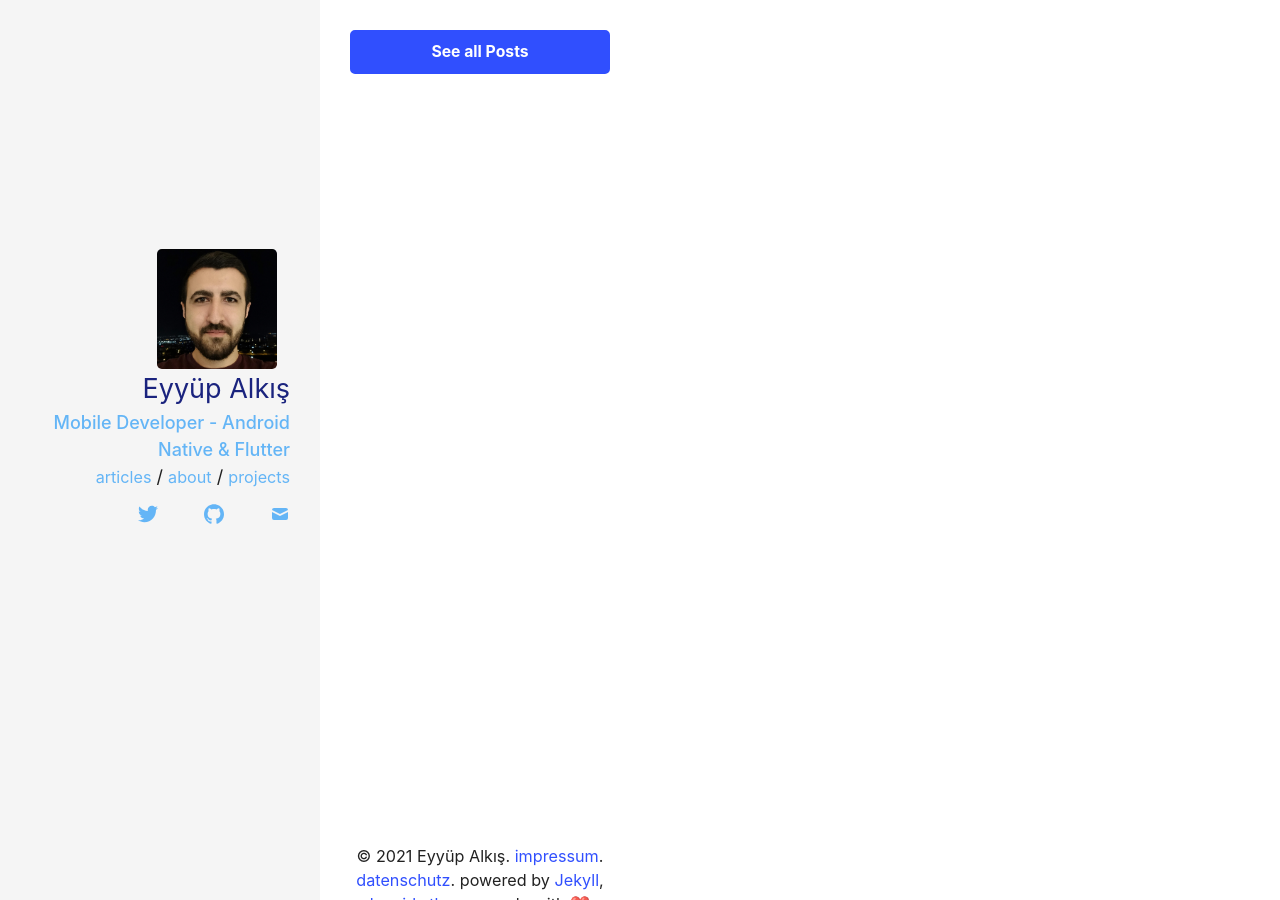
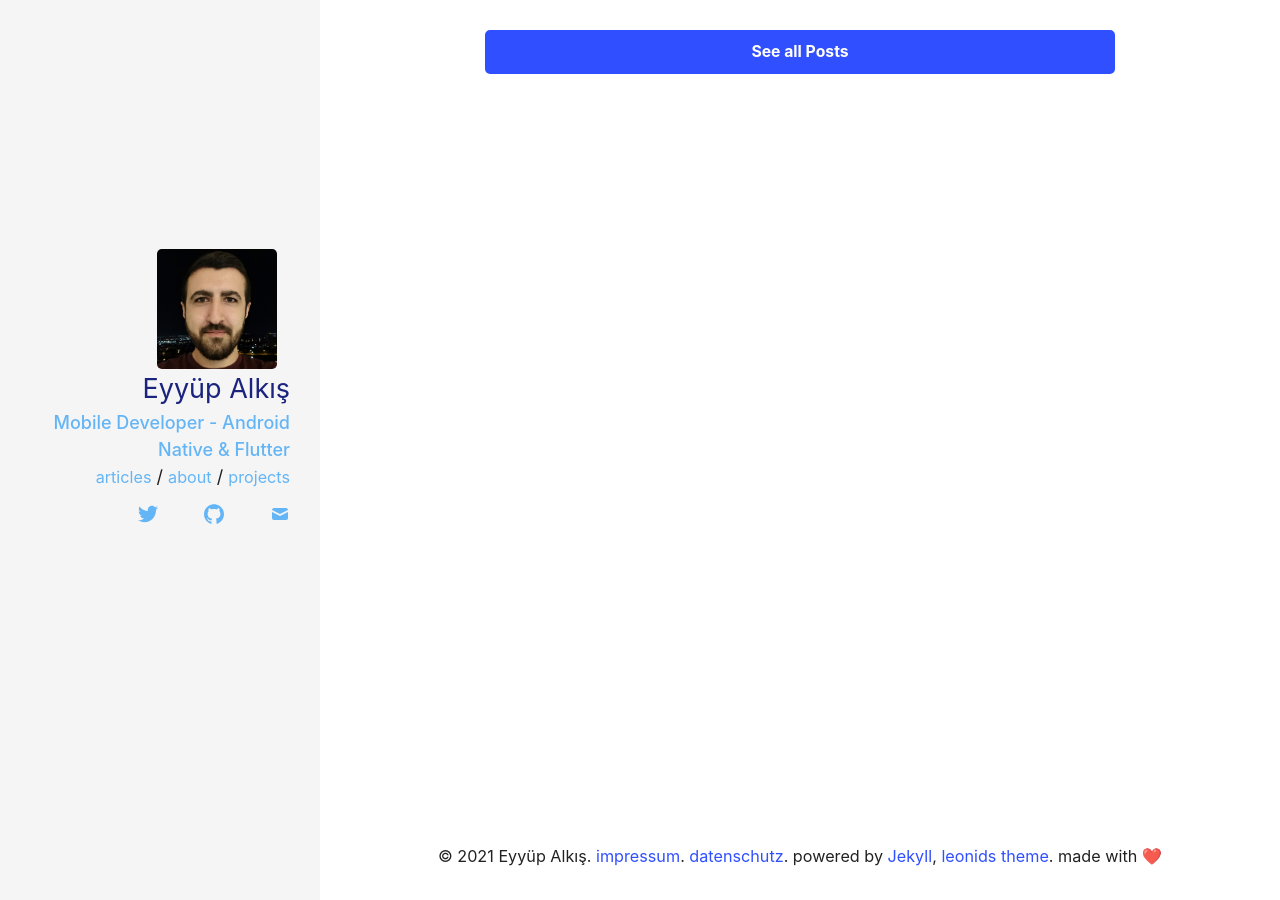
Before and after one commit to EyyupAlkis/About, a Jekyll site: the page built from index.html, in a window 1280 px wide. Built offline with Jekyll 4.4.1, drawn with Linux system fonts in a browser that asks for light colours.

Commit message:
column ratio updated

```diff
--- a/_layouts/default.html
+++ b/_layouts/default.html
@@ -16,7 +16,7 @@
         {% include sidebar.html %}
       </div>
     </div>
-    <div class="col s12 m4 l3">
+    <div class="col s12 m8 l9">
       <div class="main-container">
         <main>
           {{ content }}
```
